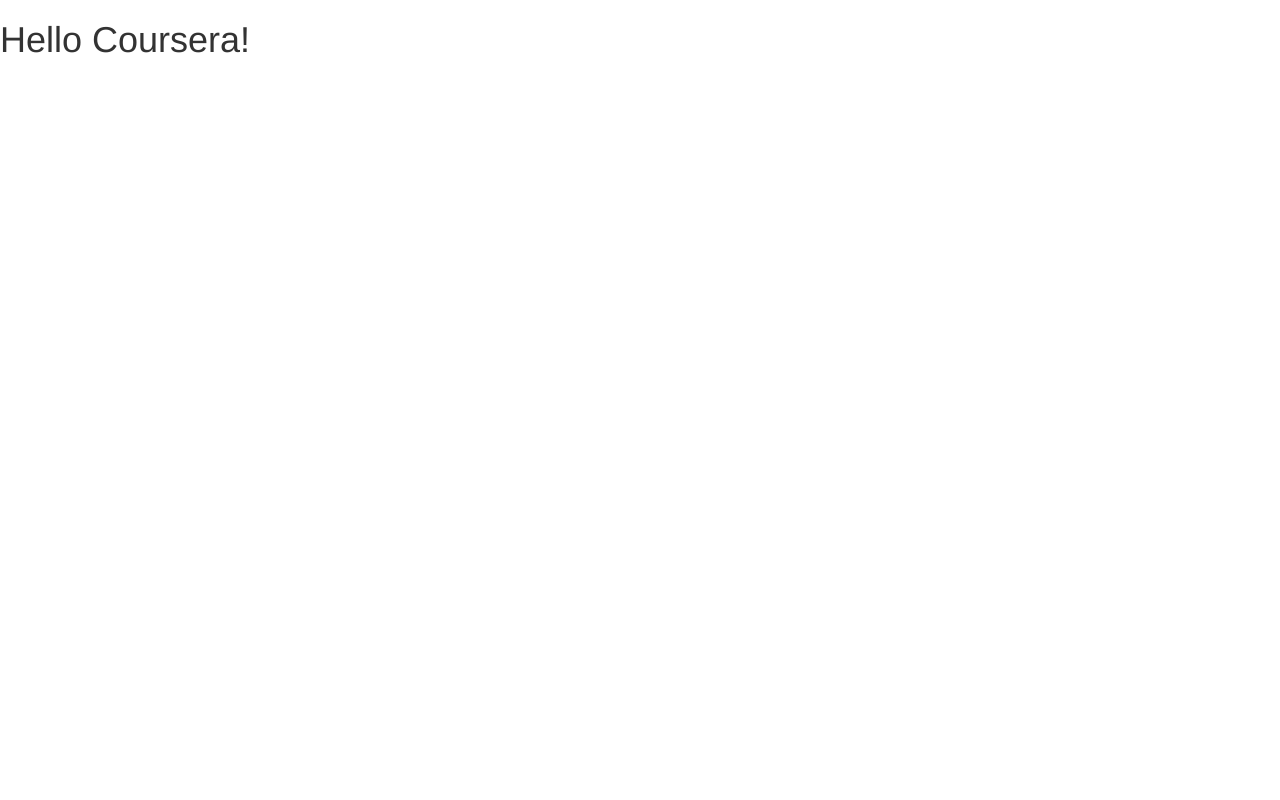
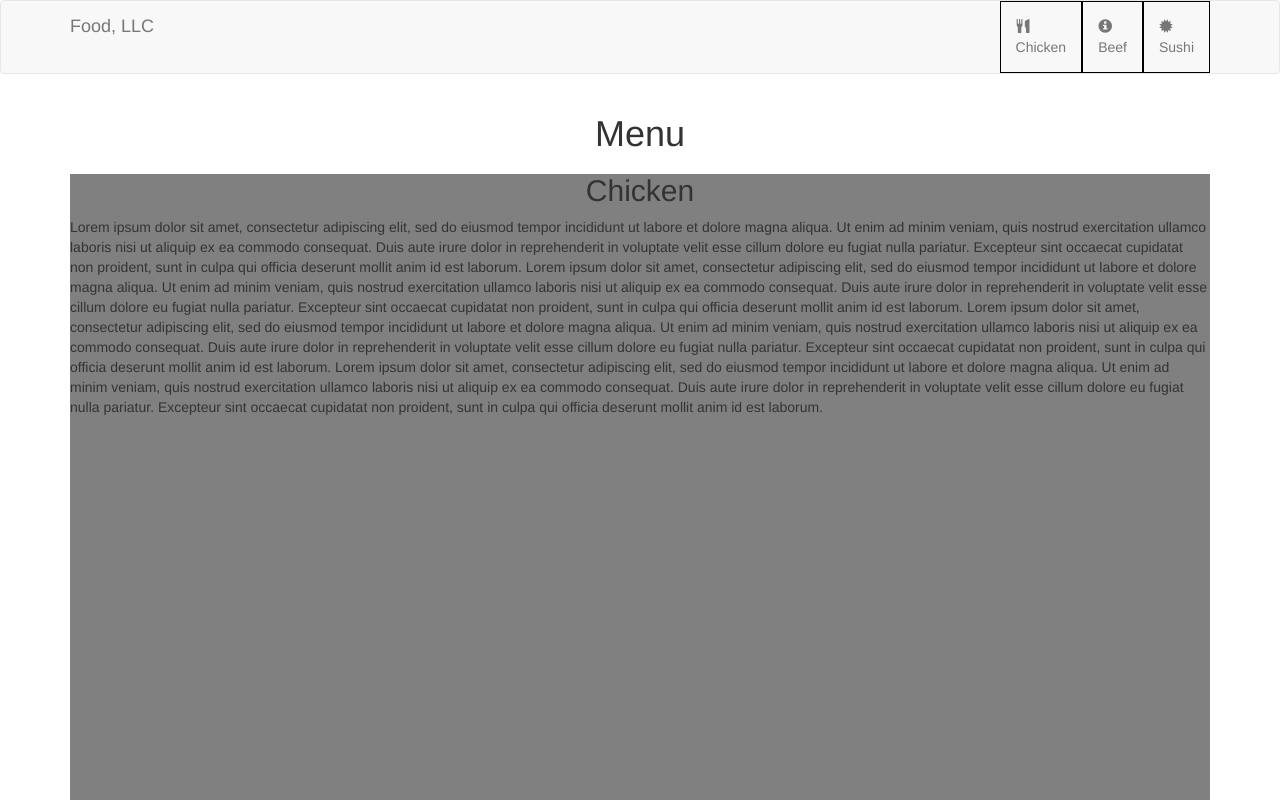
Before and after one commit to gdbjohnson/Coursera, a plain HTML site: page RubyOnRails/Course4/assignment3/index.html in a window 1280 px wide. Shown: the top 800 px of the page. Drawn offline with Linux system fonts and the light colour scheme.

Commit message:
version 1

```diff
--- a/RubyOnRails/Course4/assignment3/css/style.css
+++ /dev/null
@@ -1,67 +0,0 @@
-html {
-  box-sizing: border-box;
-}
-
-body {
-  font-family: Arial, "Helvetica Neue", Helvetica, sans-serif;
-}
-
-* {
-  box-sizing: inherit;
-}
-
-h1 {
-  text-align: center;
-}
-
-main {
-  padding: 1em;
-}
-
-div {
-  background-color: grey;
-  border: 2px solid black;
-  float: left;
-  margin: 1em;
-}
-
-h2 {
-  float: right;
-  width: 33%;
-  text-align: center;
-  margin-top: 0;
-  border: 1px solid black;
-}
-
-p {
-  clear: right;
-  margin: 1em;
-}
-
-#chicken > h2 {
-  background-color: pink;
-}
-
-#beef > h2 {
-  background-color: red;
-}
-
-#sushi > h2 {
-  background-color: yellow;
-}
-
-
-@media (min-width: 768px) and (max-width: 991px){
-  #chicken, #beef {
-    width: calc(50% - 2em);
-  }
-  #sushi {
-    width: calc(100% - 2em);
-  }
-}
-
-@media (min-width: 992px) {
-  #chicken, #beef, #sushi {
-    width: calc(33.33% - 2em);
-  }
-}
--- a/RubyOnRails/Course4/assignment3/css/styles.css
+++ b/RubyOnRails/Course4/assignment3/css/styles.css
@@ -0,0 +1,13 @@
+
+.really-tall {
+  height: 1000px;
+}
+
+
+.menu-item {
+  background-color: grey;
+}
+
+li {
+  border: solid 1px black;
+}
--- a/RubyOnRails/Course4/assignment3/index.html
+++ b/RubyOnRails/Course4/assignment3/index.html
@@ -17,8 +17,52 @@
     <link rel="stylesheet" href="css/styles.css">
   </head>
 <body>
+  <nav id="header-nav" class="navbar navbar-default">
+    <div class="container">
+      <div class="navbar-header">
 
-  <h1>Hello Coursera!</h1>
+        <div class="navbar-brand">
+          <p>Food, LLC</p>
+        </div>
+
+        <button type="button" class="navbar-toggle collapsed visible-xs" data-toggle="collapse" data-target="#collapsable-nav" aria-expanded="false">
+          <span class="sr-only">Toggle navigation</span>
+          <span class="icon-bar"></span>
+          <span class="icon-bar"></span>
+          <span class="icon-bar"></span>
+        </button>
+      </div>
+
+      <div id="collapsable-nav" class="collapse navbar-collapse">
+         <ul id="nav-list" class="nav navbar-nav navbar-right">
+          <li>
+            <a href="#chicken">
+              <span class="glyphicon glyphicon-cutlery"></span><br class="hidden-xs"> Chicken</a>
+          </li>
+          <li>
+            <a href="#beef">
+              <span class="glyphicon glyphicon-info-sign"></span><br class="hidden-xs"> Beef</a>
+          </li>
+          <li>
+            <a href="#sushi">
+              <span class="glyphicon glyphicon-certificate"></span><br class="hidden-xs"> Sushi</a>
+          </li>
+        </ul><!-- #nav-list -->
+      </div><!-- .collapse .navbar-collapse -->
+    </div>
+  </nav>
+
+  <div id="main-content" class="container">
+    <h1 class="text-center">Menu</h1>
+    <div id="chicken" class="menu-item">
+      <h2 class="text-center">Chicken</h2>
+      <p class="really-tall">Lorem ipsum dolor sit amet, consectetur adipiscing elit, sed do eiusmod tempor incididunt ut labore et dolore magna aliqua. Ut enim ad minim veniam, quis nostrud exercitation ullamco laboris nisi ut aliquip ex ea commodo consequat. Duis aute irure dolor in reprehenderit in voluptate velit esse cillum dolore eu fugiat nulla pariatur. Excepteur sint occaecat cupidatat non proident, sunt in culpa qui officia deserunt mollit anim id est laborum.
+        Lorem ipsum dolor sit amet, consectetur adipiscing elit, sed do eiusmod tempor incididunt ut labore et dolore magna aliqua. Ut enim ad minim veniam, quis nostrud exercitation ullamco laboris nisi ut aliquip ex ea commodo consequat. Duis aute irure dolor in reprehenderit in voluptate velit esse cillum dolore eu fugiat nulla pariatur. Excepteur sint occaecat cupidatat non proident, sunt in culpa qui officia deserunt mollit anim id est laborum.
+    Lorem ipsum dolor sit amet, consectetur adipiscing elit, sed do eiusmod tempor incididunt ut labore et dolore magna aliqua. Ut enim ad minim veniam, quis nostrud exercitation ullamco laboris nisi ut aliquip ex ea commodo consequat. Duis aute irure dolor in reprehenderit in voluptate velit esse cillum dolore eu fugiat nulla pariatur. Excepteur sint occaecat cupidatat non proident, sunt in culpa qui officia deserunt mollit anim id est laborum.
+    Lorem ipsum dolor sit amet, consectetur adipiscing elit, sed do eiusmod tempor incididunt ut labore et dolore magna aliqua. Ut enim ad minim veniam, quis nostrud exercitation ullamco laboris nisi ut aliquip ex ea commodo consequat. Duis aute irure dolor in reprehenderit in voluptate velit esse cillum dolore eu fugiat nulla pariatur. Excepteur sint occaecat cupidatat non proident, sunt in culpa qui officia deserunt mollit anim id est laborum.
+      </p>
+    </div>
+  </div>
 
   <!-- jQuery (Bootstrap JS plugins depend on it) -->
   <script src="js/jquery-1.11.3.min.js"></script>
```
